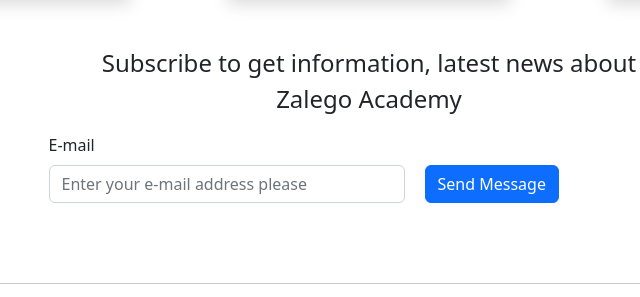
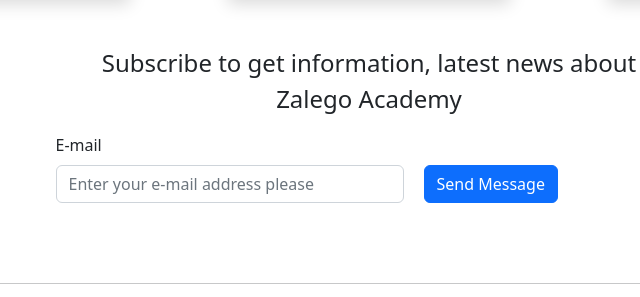
Before and after one commit to TimothyMuyelelele/bootstrap-gridlayout, a plain HTML site: page about-us.html in a window 1280 px wide. Shown: the part 947-1244 px from the top of the page, 271-911 px from the left. Drawn offline with nearby package versions, Linux system fonts and the light colour scheme.

Commit message:
sixth commit

```diff
--- a/about-us.html
+++ b/about-us.html
@@ -79,7 +79,7 @@
                 </div>
               </div>
         </div>
-        <div class="row d-flex justify-content-center pb-3">
+        <div class="row d-flex justify-content-center pb-3 mx-auto">
             <p class="fw-lighter fs-4 text-center">Subscribe to get information, latest news about <br>Zalego Academy</p>
             <div class=" col-lg-4 justify-content-center pl-5 ml-5 align-items-center ">
                 <label for="email" class="form-label ">E-mail</label>
```
Also changed, not shown: index.html (+1 -1 lines).
